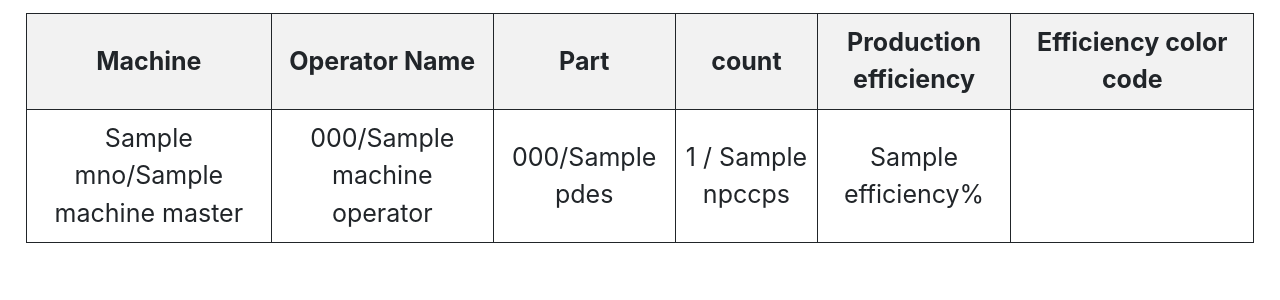
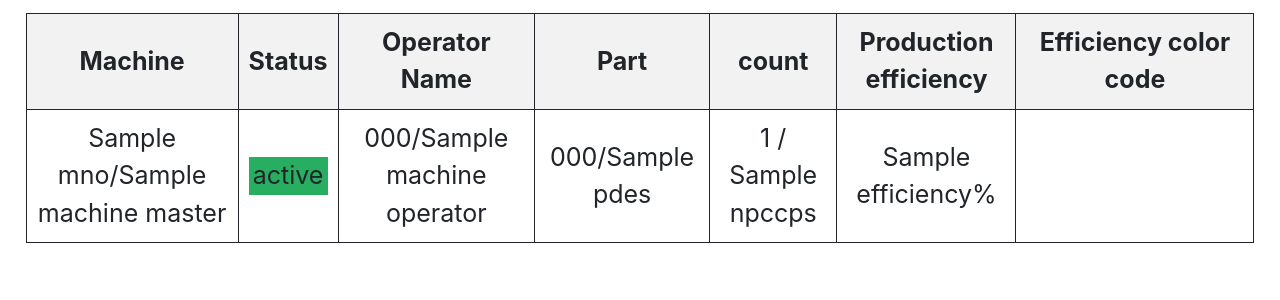
Before and after one commit to Ktic15/iot, a Flask app: page /dashboard in a window 1280 px wide. Shown: the part 112-412 px from the top of the page. Run offline with Flask 3, Linux system fonts and the light colour scheme; the visitor is signed in with stand-in values (Sample User, id 1); a database or web service that is not in the repository returns one stand-in record (values such as "Sample title"); parts of the project's set-up code (start-up, migrations or seed data) failed here and were passed over; some libraries are stand-ins or nearby versions.

Commit message:
machine status show in dashboard

```diff
--- a/app/app.py
+++ b/app/app.py
@@ -926,6 +926,7 @@ def DbIndex():
             machine_details["mno"] = machine["mno"]
             machine_details["current_count"] = machine["current_count"]
             machine_details["efficiency"] = machine["efficiency"]
+            machine_details["status"] = machine["status"]
             machine_details["efficiency_tolarance"] = 5
 
             s = "SELECT * FROM machine_operator INNER JOIN part_master ON machine_operator.part_no=part_master.pcode INNER JOIN machine_master ON machine_operator.machine_no=machine_master.mno INNER JOIN employee_master ON machine_operator.operator_id=employee_master.employee_code where machine_operator.shift=\'"+str(currentShift)+"\' AND machine_operator.machine_no=\'"+machine["mno"]+"\' AND machine_operator.date_=current_date"
--- a/app/templates/Dashboard.html
+++ b/app/templates/Dashboard.html
@@ -26,6 +26,7 @@
                      <table class="dashboard-table table-striped" >
                          <tr>
                              <th> Machine </th>
+                             <th> Status </th>
                              <th>Operator Name</th>
                              <th>Part</th>
                              <th> count</th>
@@ -38,6 +39,13 @@
                             <td>
                                 {{item.mno}}/{{item.mname}}
                             </td>
+                             <td>
+                                 {%if item.status=="active"%}
+                                    <div style="background-color: #27ae60">{{item.status}}</div>
+                                 {%else%}
+                                    <div style="background-color: red">{{item.status}}</div>
+                                 {%endif%}
+                             </td>
                             <td>
                                {%if item.employee_code%}
                                {{item.employee_code}}/{{item.employee_name}}
```
Also changed, not shown: Instllation guide/Readme.txt.
